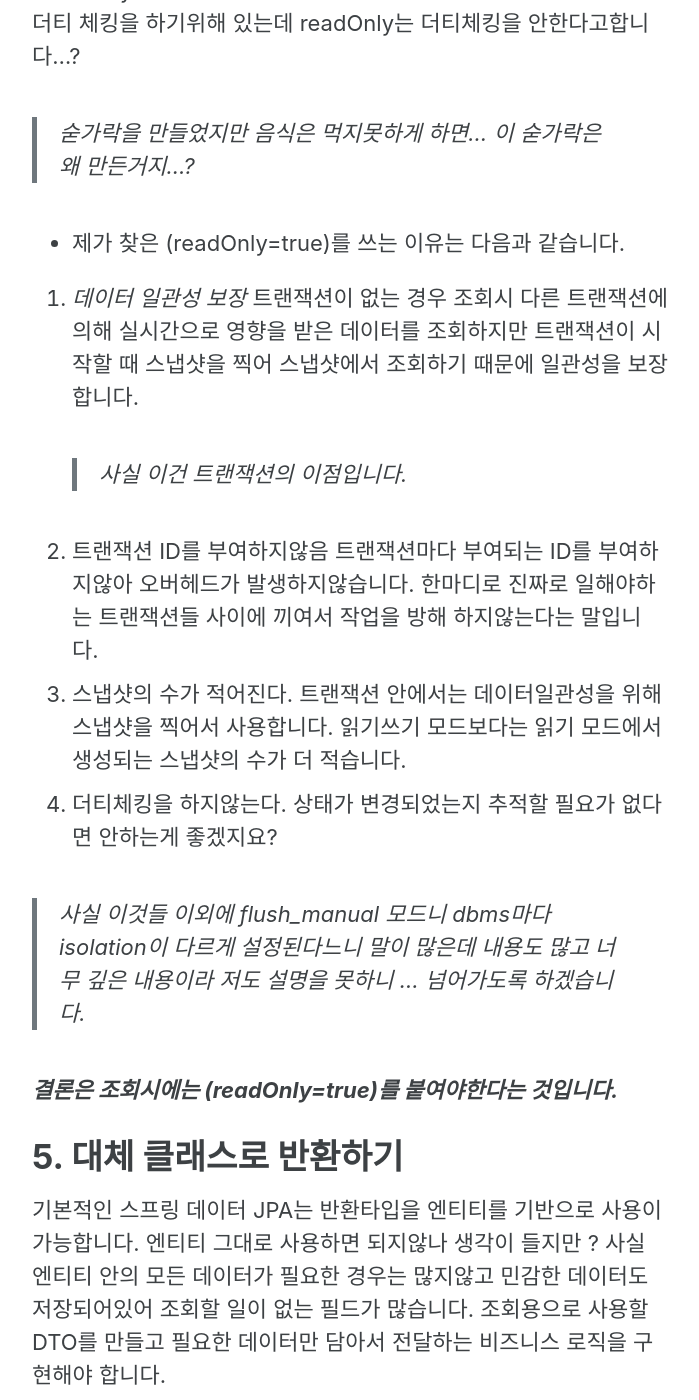
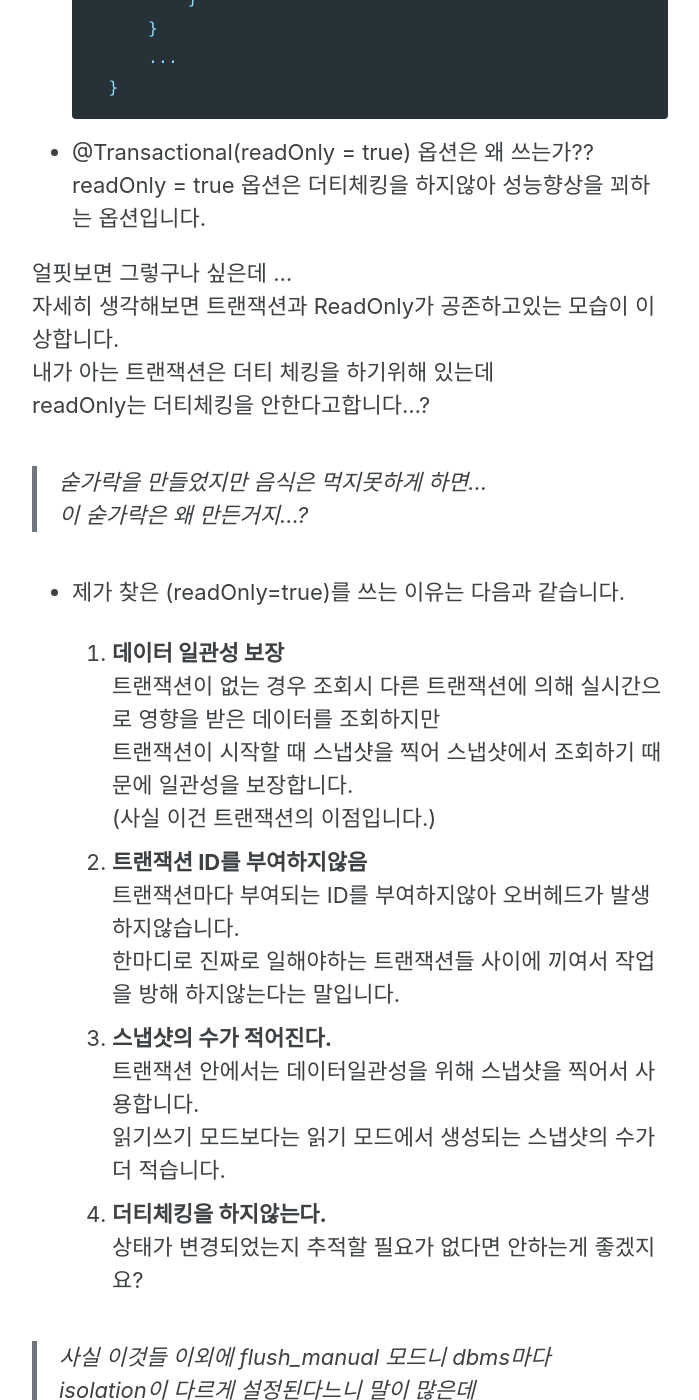
Before and after one commit to openobjectnet/openobjectnet.github.io, a Jekyll site: the page built from _posts/2022-01-10-spring-data-jpa.md, in a window 1280 px wide and 1400 px high, scrolled down 10914 px. Shown: the whole window, without its empty margins (290-989 px from the left). Built offline with Jekyll 4.4.1, drawn with Linux system fonts in a browser that asks for light colours; cached includes are drawn as plain includes; nearby versions of some CDN libraries; some of the changed text lies outside the part shown.

Commit message:
띄워쓰기 수정

````diff
--- a/_posts/2022-01-10-spring-data-jpa.md
+++ b/_posts/2022-01-10-spring-data-jpa.md
@@ -12,6 +12,7 @@ author: 곽지용
 ---
 
 # Intro
+
 안녕하세요? 곽지용 사원입니다.
 김영한씨의 '실전! 스프링 데이터 JPA' 강의를 듣고나서
 꼭 필요했던 부분이나 알아두면 좋은 부분, 예전에 JPA를 사용하면서 느꼈던 점을 정리해보았습니다.
@@ -77,6 +78,7 @@ VSCODE의 경우 안된다면 Gradle 확장팩 플러그인을 설치 후에 따
 
 * 롬복 설정
 아래는 IntelliJ의 롬복 설정방법입니다.
+
     ```
     1. Preferences plugin lombok 검색 실행 (재시작)
     2. Preferences Annotation Processors 검색 Enable annotation processing 체크 (재시작)
@@ -332,18 +334,18 @@ readOnly는 더티체킹을 안한다고합니다...?
 
 * 제가 찾은 (readOnly=true)를 쓰는 이유는 다음과 같습니다.
 
-1. *데이터 일관성 보장*
-트랜잭션이 없는 경우 조회시 다른 트랜잭션에 의해 실시간으로 영향을 받은 데이터를 조회하지만
-트랜잭션이 시작할 때 스냅샷을 찍어 스냅샷에서 조회하기 때문에 일관성을 보장합니다.
-> 사실 이건 트랜잭션의 이점입니다.
-2. 트랜잭션 ID를 부여하지않음
-트랜잭션마다 부여되는 ID를 부여하지않아 오버헤드가 발생하지않습니다.
-한마디로 진짜로 일해야하는 트랜잭션들 사이에 끼여서 작업을 방해 하지않는다는 말입니다.
-3. 스냅샷의 수가 적어진다.
-트랜잭션 안에서는 데이터일관성을 위해 스냅샷을 찍어서 사용합니다.
-읽기쓰기 모드보다는 읽기 모드에서 생성되는 스냅샷의 수가 더 적습니다.
-4. 더티체킹을 하지않는다.
-상태가 변경되었는지 추적할 필요가 없다면 안하는게 좋겠지요?
+    1. **데이터 일관성 보장**
+    트랜잭션이 없는 경우 조회시 다른 트랜잭션에 의해 실시간으로 영향을 받은 데이터를 조회하지만
+    트랜잭션이 시작할 때 스냅샷을 찍어 스냅샷에서 조회하기 때문에 일관성을 보장합니다.
+    (사실 이건 트랜잭션의 이점입니다.)
+    2. **트랜잭션 ID를 부여하지않음**
+    트랜잭션마다 부여되는 ID를 부여하지않아 오버헤드가 발생하지않습니다.
+    한마디로 진짜로 일해야하는 트랜잭션들 사이에 끼여서 작업을 방해 하지않는다는 말입니다.
+    3. **스냅샷의 수가 적어진다.**
+    트랜잭션 안에서는 데이터일관성을 위해 스냅샷을 찍어서 사용합니다.
+    읽기쓰기 모드보다는 읽기 모드에서 생성되는 스냅샷의 수가 더 적습니다.
+    4. **더티체킹을 하지않는다.**
+    상태가 변경되었는지 추적할 필요가 없다면 안하는게 좋겠지요?
 
 > 사실 이것들 이외에 flush_manual 모드니 dbms마다 isolation이 다르게 설정된다느니 말이 많은데
 > 내용도 많고 너무 깊은 내용이라 저도 설명을 못하니 ... 넘어가도록 하겠습니다.
@@ -360,6 +362,7 @@ readOnly는 더티체킹을 안한다고합니다...?
 
 ### 5-1. @Query로 DTO를 반환하는 쿼리메소드 작성하기
 * 메서드에 JPQL 쿼리 작성
+
     ```java
     public interface MemberRepository extends JpaRepository<Member, Long> {
         @Query("select m from Member m where m.username= :username and m.age = :age")
@@ -368,6 +371,7 @@ readOnly는 더티체킹을 안한다고합니다...?
     ```
 
 * DTO로 직접 조회
+
     ```java
     @Query("select new study.datajpa.dto.MemberDto(m.id, m.username, t.name) from Member m join m.team t")
     List<MemberDto> findMemberDto();
````
Also changed, not shown: _posts/2022-01-10-querydsl.md (+5 -0 lines).
